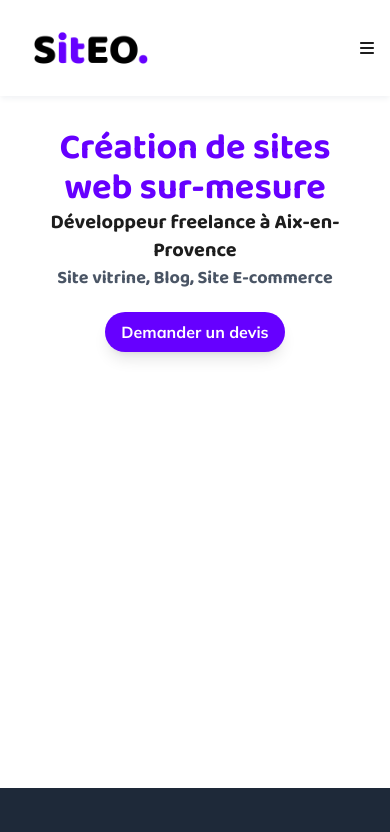
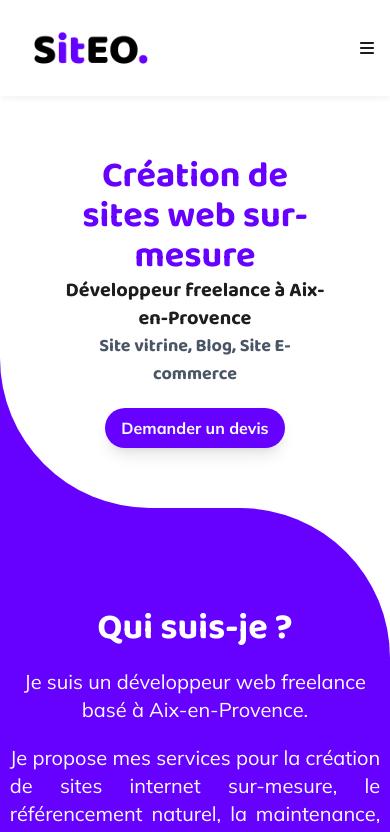
Before and after one commit to teo-crth/siteo, a Next.js app: page / in a window 390 px wide. Shown: the top 832 px of the page. Built offline with nearby package versions, Linux system fonts and the light colour scheme; no server answers.

Commit message:
add form home page

```diff
--- a/app/components/header/Header.tsx
+++ b/app/components/header/Header.tsx
@@ -17,13 +17,13 @@ const header = () => {
     return (
         <header className={ isDarkMode ? "flex justify-between items-center p-4 shadow-md shadow-gray-700 z-10" : "flex justify-between items-center p-4 shadow-md shadow-gray-100 z-10"}>
             <div className="container-logo w-[150px] cursor-pointer">
-                <a href="/">
+                <Link href="/" className="cursor-pointer" aria-label="Navigation vers la page d'accueil" >
                     { isDarkMode ?
                         <img src="/logo/siteo-white.webp" alt="Logo siteo" className='w-full'/>
                         :
                         <img src="/logo/siteo.webp" alt="Logo siteo" className='w-full'/>
                     }
-                </a>
+                </Link>
             </div>
             <div className="container-nav flex items-center flex-nowrap gap-2">
                 <nav className="gap-6 font-title font-bold tracking-wider hidden lg:flex xl:flex text-xl">
--- a/app/globals.css
+++ b/app/globals.css
@@ -28,6 +28,12 @@
 :root {
   --background: #ffffff;
   --foreground: #171717;
+}
+
+@layer utilities {
+  .clip-half {
+    clip-path: ellipse(50% 50% at 100% 100%);
+  }
 }
 
 @media (prefers-color-scheme: dark) {
--- a/app/page.tsx
+++ b/app/page.tsx
@@ -3,23 +3,36 @@ import Button from './components/ui/button';
 import type { Metadata } from "next";
 
 export const metadata: Metadata = {
-    title: "Création de site internet - Demandez un devis gratuit",
-    description: "Création de site internet sur-mesure, référencement naturel, maintenance, hébergement, formation Wordpress, audit, conseil, etc. Découvrez toutes les prestations de SitEO pour la création de votre site internet."
+  title: "Création de site internet - Demandez un devis gratuit",
+  description: "Création de site internet sur-mesure, référencement naturel, maintenance, hébergement, formation Wordpress, audit, conseil, etc. Découvrez toutes les prestations de SitEO pour la création de votre site internet."
 };
 
 export default function Home() {
 
   return (
-    <div className="container-homePage p-8 pb-20 gap-16 sm:p-15">
-      <section className="presentation">
+    <div className="container-homePage pb-20 gap-16 w-full">
+      <section className="presentation m-15">
         <h1 className="text-center font-bold font-title md:text-6xl lg:text-6xl xl:text-6xl text-4xl text-secondary">Création de sites web sur-mesure</h1>
-        <h2 className="text-center font-bold font-title md:text-2xl lg:text-2xl xl:text-2xl text-xl text-dark">Développeur freelance à Aix-en-Provence</h2>
-        <h3 className="text-center font-bold font-title md:text-xl lg:text-xl xl:text-xl text-lg text-gray-600">Site vitrine, Blog, Site E-commerce</h3>
+        <h2 className="text-center font-bold font-title md:text-2xl lg:text-2xl xl:text-2xl text-xl text-dark z-2">Développeur freelance à Aix-en-Provence</h2>
+        <h3 className="text-center font-bold font-title md:text-xl lg:text-xl xl:text-xl text-lg text-gray-600 z-2">Site vitrine, Blog, Site E-commerce</h3>
         <div className="container-button w-full flex justify-center mt-5">
-          <Link href="/devis/site-web" className="cursor-pointer" aria-label="Navigation vers la page de demande de devis">
-            <Button text="Demander un devis" type="button" className="bg-secondary text-light" />
+          <Link href="/devis/site-web" className="cursor-pointer z-2" aria-label="Navigation vers la page de demande de devis">
+            <Button text="Demander un devis" type="button" className="bg-secondary text-light z-2" />
           </Link>
         </div>
+      </section>
+      <div className="separator w-vw bg-secondary h-[100px] mt-15 relative">
+        <span className="corner-left absolute w-[150px] h-[150px] bg-secondary -top-[150px] z-1 overflow-hidden border-0">
+          <span className="absolute bg-white w-[300px] h-[300px] rounded-full bottom-0"></span>
+        </span>
+        <span className="corner-right absolute w-[150px] h-[150px] bg-white right-0 -z-0 overflow-hidden">
+          <span className="absolute bg-secondary w-[300px] h-[300px] rounded-full top-0 right-0 z-1"></span>
+        </span>
+      </div>
+      <section className="container-quiSuisJe flex flex-col items-center justify-center gap-5 bg-secondary text-white pb-10">
+        <h2 className="font-bold font-title text-4xl text-white z-2">Qui suis-je ?</h2>
+        <h3 className="text-xl text-center z-2">Je suis un développeur web freelance basé à Aix-en-Provence. </h3>
+        <p className="text-xl text-justify w-[95%] md:w-[60%] lg:w-[50%] xl:w-[40%]">Je propose mes services pour la création de sites internet sur-mesure, le référencement naturel, la maintenance, l'hébergement, la formation Wordpress, l'audit, le conseil, etc. Je vous accompagne dans la réalisation de votre projet web, de la conception à la mise en ligne, en passant par le développement et l'optimisation de votre site internet.</p>
       </section>
     </div>
   );
```
